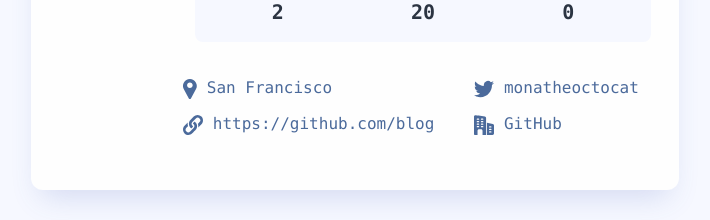
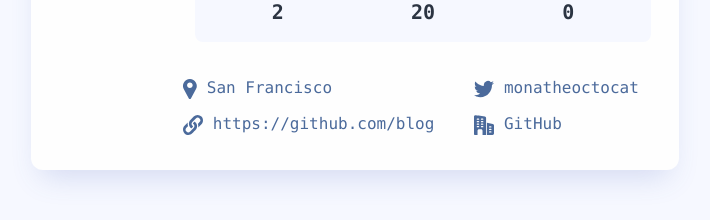
Before and after one commit to leididelapuente13/Github-search-user-app, a React (Vite) app: page / in a window 1280 px wide. Shown: the part 322-542 px from the top of the page, without its empty margins (285-995 px from the left). Built offline with nearby package versions, Linux system fonts and the light colour scheme.

Commit message:
Remove padding in UserCard

```diff
--- a/src/App.jsx
+++ b/src/App.jsx
@@ -1,6 +1,7 @@
 import { UserCard } from "./components/UserCard";
 import iconMoon from './assets/img/icon-moon.svg'
 import iconSearch from './assets/img/icon-search.svg'
+import { useState } from "react";
 
 
 function App() {
@@ -18,7 +19,14 @@ function App() {
         twitter_username: "monatheoctocat",
         company: "GitHub"
 	}
-	return (
+
+    const [theme, setTheme] = useState("");
+
+    const handleUserSearch = () =>{
+
+    }
+
+    return (
 		<main className="px-3 py-4  flex flex-col justify-items-center max-w-xl w-full my-4 mx-auto lg:max-w-2xl">
             <header className="flex flex-row justify-between items-center mb-5">
                 <h2 className="text-github-300 text-3xl font-bold">devfinder</h2>
--- a/src/components/UserCard.jsx
+++ b/src/components/UserCard.jsx
@@ -32,7 +32,7 @@ export const UserCard = ({ user }) => {
         <p className="font-bold text-github-600 text-xl">{user.following}</p>
       </div>
       <div className="leading-9 flex flex-col md:flex-row md:gap-24 md:justify-center lg:ml-28
-       lg:w-50 lg:gap-10 lg:pb-7">
+       lg:w-50 lg:gap-10 lg:pb-2">
         <div>
           <p>
             <img src={iconLocation} alt="location icon" /> {user.location}
```
